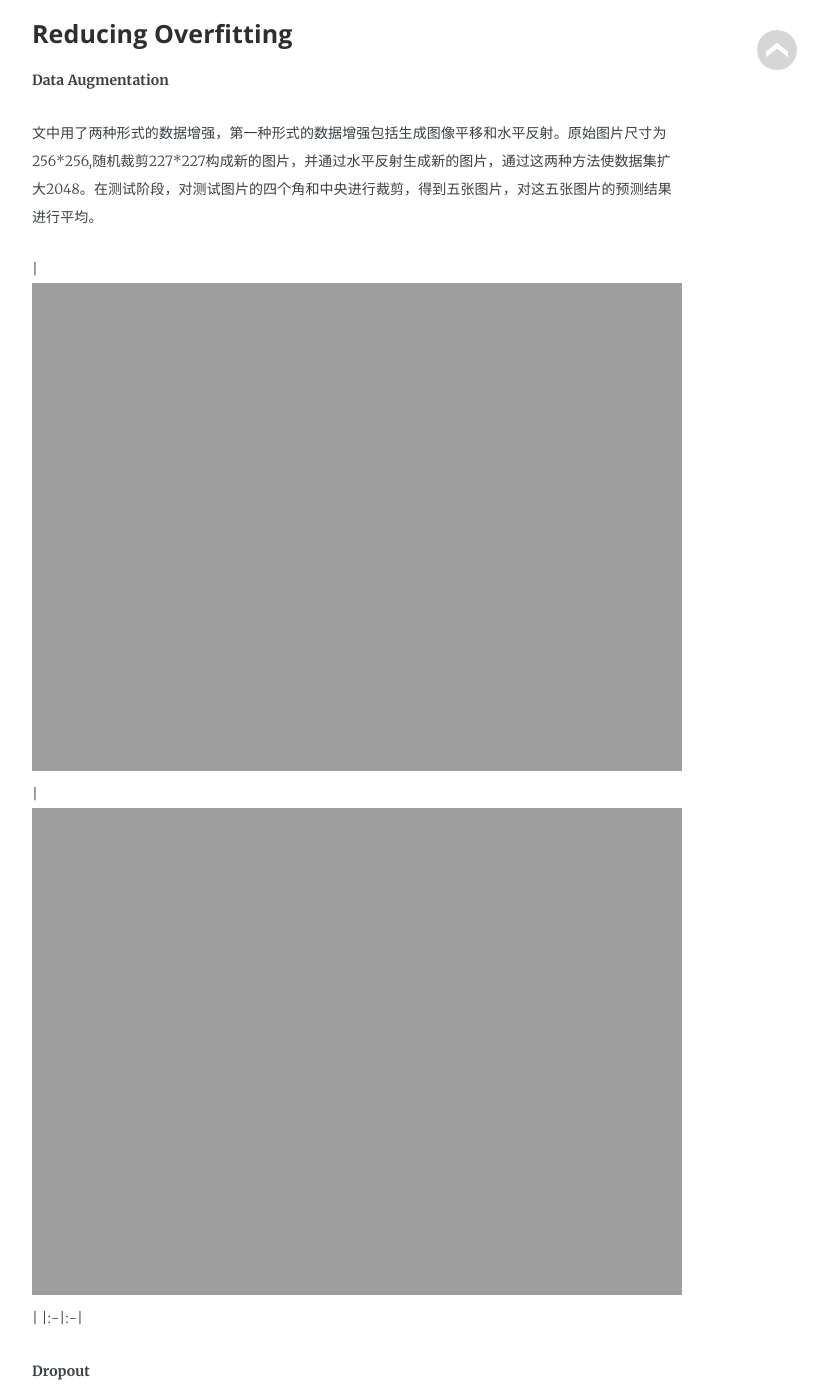
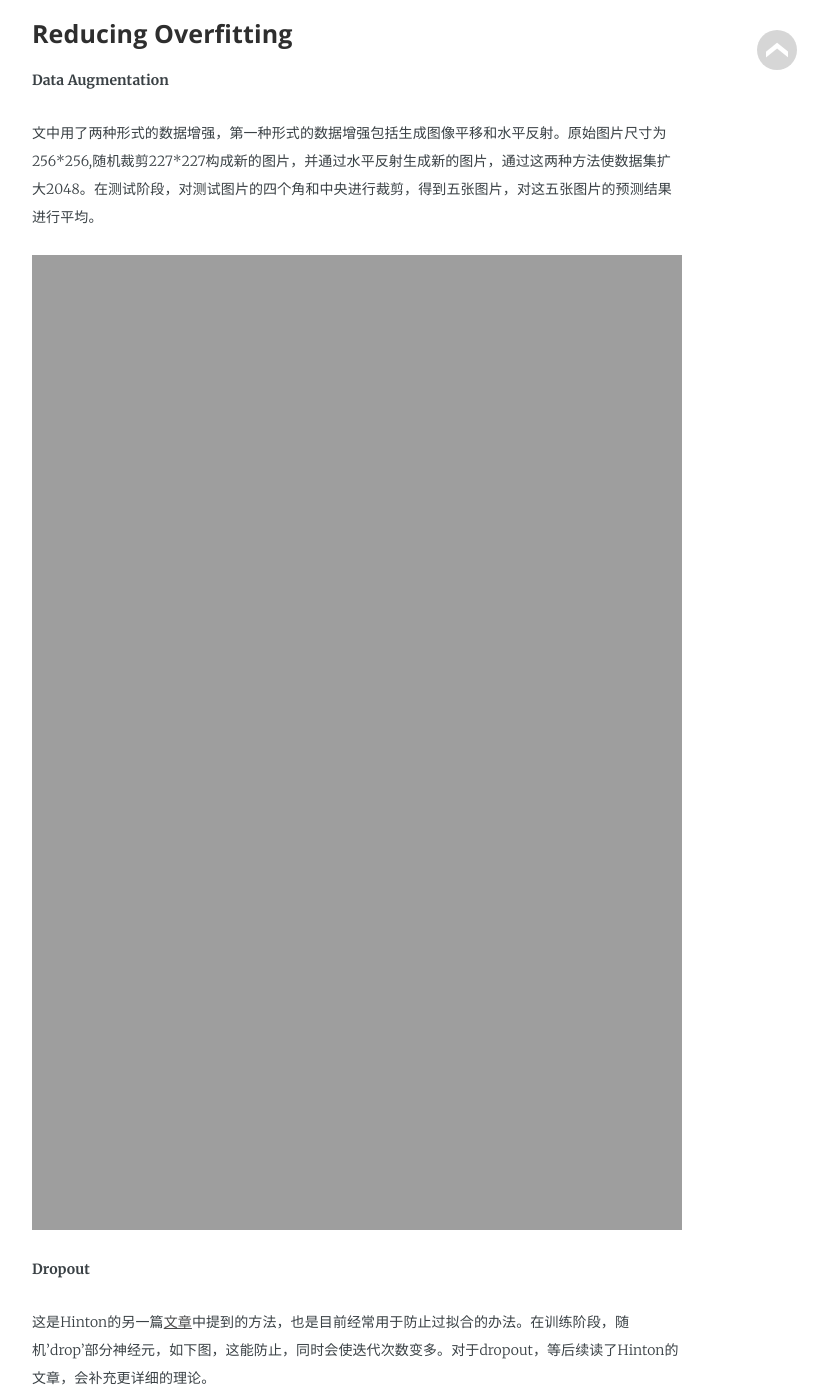
Before and after one commit to kleinzcy/kleinzcy.github.io, a Jekyll site: the page built from _posts/2019-06-23-alexnet.md, in a window 1280 px wide and 1400 px high, scrolled down 2383 px. Shown: the whole window, without its empty margins (283-1111 px from the left). Built offline with Jekyll 4.4.1, drawn with Linux system fonts in a browser that asks for light colours; some web fonts are replaced; formulas are drawn with MathJax 3.

Commit message:
Update ImageNet Classification with Deep Convolutional Neural Networks

```diff
--- a/_posts/2019-06-23-alexnet.md
+++ b/_posts/2019-06-23-alexnet.md
@@ -48,9 +48,10 @@
 **Data Augmentation**
 
   文中用了两种形式的数据增强，第一种形式的数据增强包括生成图像平移和水平反射。原始图片尺寸为256\*256,随机裁剪227\*227构成新的图片，并通过水平反射生成新的图片，通过这两种方法使数据集扩大2048。在测试阶段，对测试图片的四个角和中央进行裁剪，得到五张图片，对这五张图片的预测结果进行平均。
-
-  | ![水平反射]({{"/media/img/AlexNet-Data-Augmentation-Mirror-Image.jpg" | absolute_url }}) | ![随机裁剪]({{ "/media/img/AlexNet-Data-Augmentation-Random-Crops.jpg" | absolute_url }}) |
-  |:-|:-|
+  <figure class='half'>
+    <img src="{{ "/media/img/AlexNet-Data-Augmentation-Mirror-Image.jpg" | absolute_url }}" />
+    <img src="{{ "/media/img/aAlexNet-Data-Augmentation-Random-Crops.jpg" | absolute_url }}" />
+  </figure>
 
 **Dropout**
 
```
